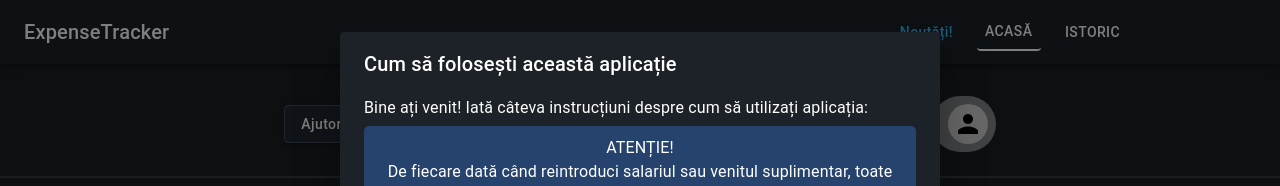
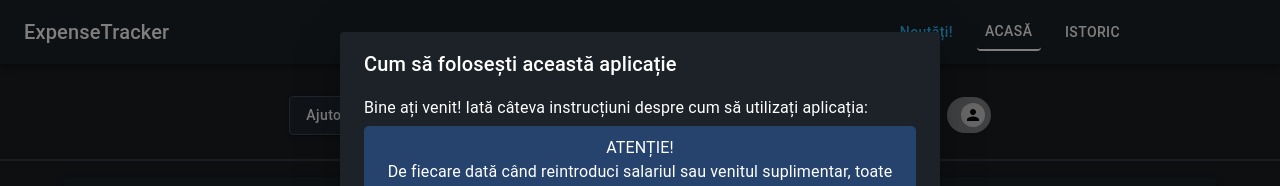
Before and after one commit to Miro-wq/fund-wise, a React (Create React App) app: page / in a window 1280 px wide. Shown: the top 186 px of the page. Built offline with nearby package versions, Linux system fonts and the light colour scheme; no server answers; sample sign-in values are in the browser's storage; some icons are missing.

Commit message:
Update UserDisplay.js

```diff
--- a/src/components/UserDisplay.js
+++ b/src/components/UserDisplay.js
@@ -5,9 +5,9 @@ export default function UserDisplay({ username }) {
     const initial = username ? username.charAt(0).toUpperCase() : '';
 
     return (
-        <Box sx={{ display: 'flex', alignItems: 'center', gap: 1, bgcolor: '#d5d5d591', p: 1, borderRadius: 8 }}>
+        <Box sx={{ display: 'flex', alignItems: 'center', gap: 1, bgcolor: '#d5d5d591', p: '6px', borderRadius: 8 }}>
             <Typography variant="body1">{username}</Typography>
-            <Avatar sx={{ bgcolor: '#cfd0d1', color: '#000' }}>{initial}</Avatar>
+            <Avatar sx={{ bgcolor: '#cfd0d1', color: '#000', width: '24px', height: '24px', fontSize: '1rem' }}>{initial}</Avatar>
         </Box>
     );
 }
```
